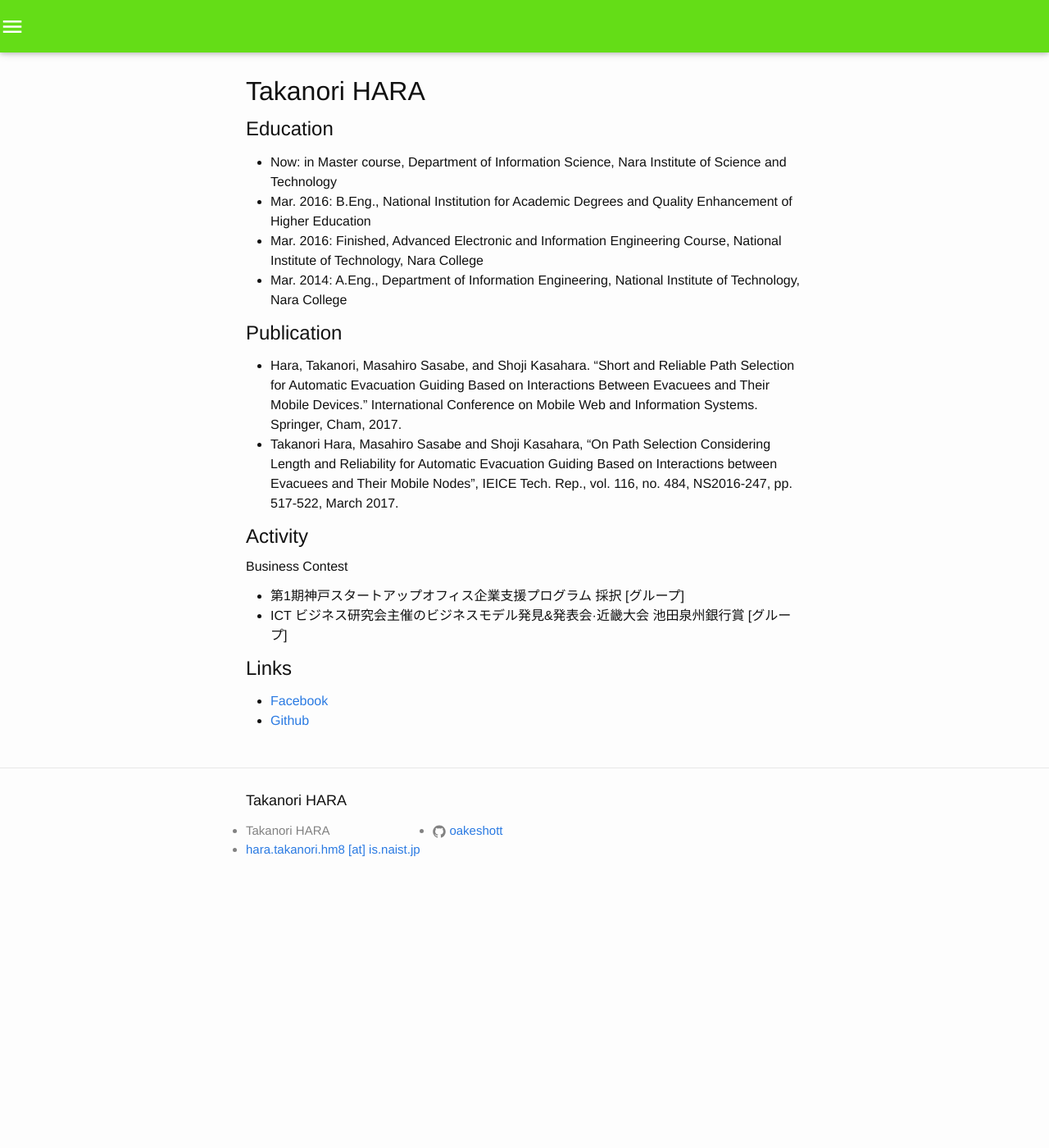
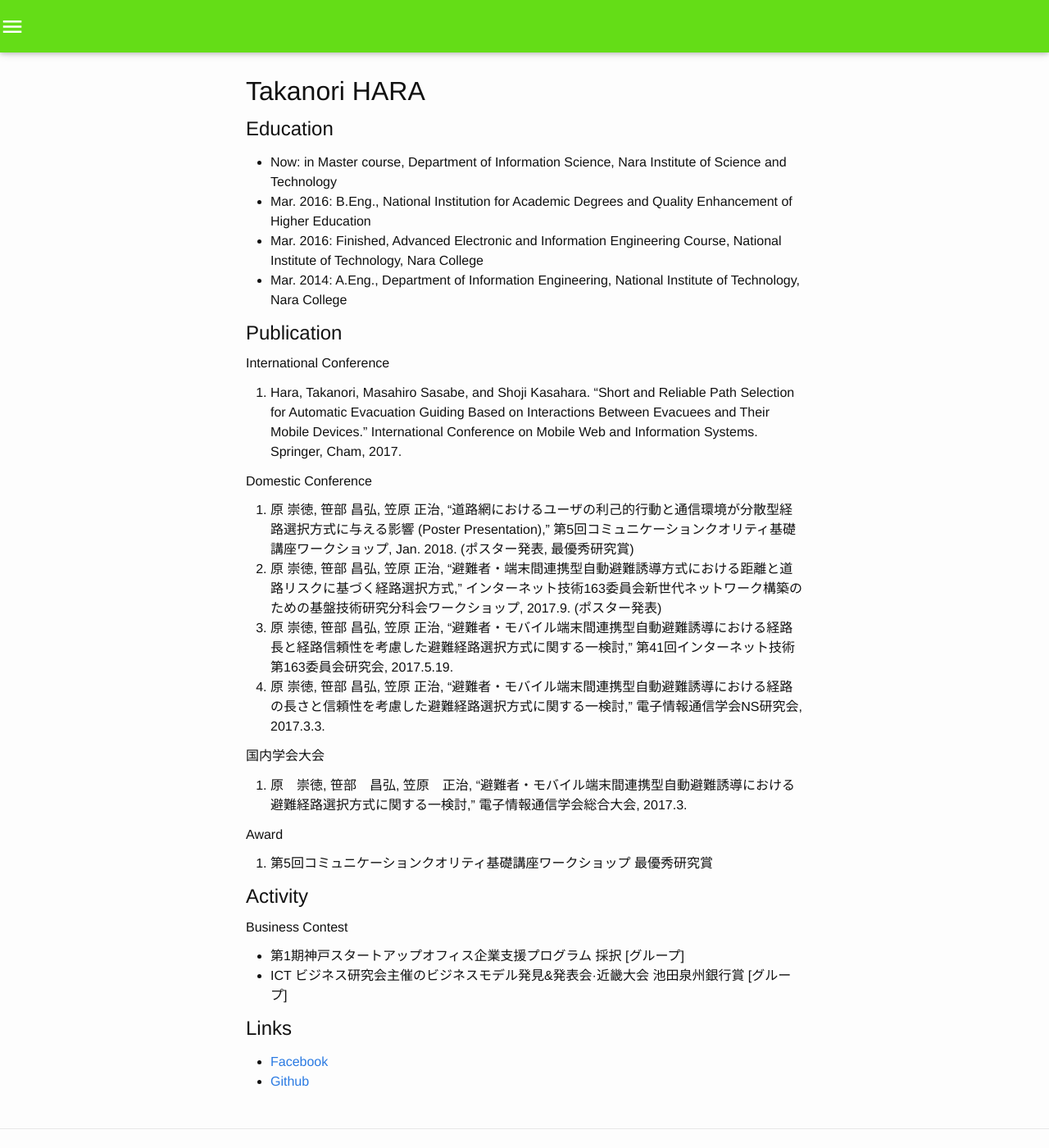
Before and after one commit to oakeshott/oakeshott.github.io, a Jekyll site: the page built from index.md, in a window 1280 px wide and 1400 px high. Shown: the whole window at 82% size. Built offline with Jekyll 4.4.1, drawn with Linux system fonts in a browser that asks for light colours; Markdown is read by kramdown in place of the engine named in the settings.

Commit message:
Commit at 2018-02-01 02:45:26

```diff
--- a/index.md
+++ b/index.md
@@ -14,8 +14,21 @@ permalink: /
 
 ## Publication
 
-* Hara, Takanori, Masahiro Sasabe, and Shoji Kasahara. "Short and Reliable Path Selection for Automatic Evacuation Guiding Based on Interactions Between Evacuees and Their Mobile Devices." International Conference on Mobile Web and Information Systems. Springer, Cham, 2017.
-* Takanori Hara, Masahiro Sasabe and Shoji Kasahara, "On Path Selection Considering Length and Reliability for Automatic Evacuation Guiding Based on Interactions between Evacuees and Their Mobile Nodes", IEICE Tech. Rep., vol. 116, no. 484, NS2016-247, pp. 517-522, March 2017.
+### International Conference
+1. Hara, Takanori, Masahiro Sasabe, and Shoji Kasahara. "Short and Reliable Path Selection for Automatic Evacuation Guiding Based on Interactions Between Evacuees and Their Mobile Devices." International Conference on Mobile Web and Information Systems. Springer, Cham, 2017.
+
+### Domestic Conference
+1. 原 崇徳, 笹部 昌弘, 笠原 正治, “道路網におけるユーザの利己的行動と通信環境が分散型経路選択方式に与える影響 (Poster Presentation),” 第5回コミュニケーションクオリティ基礎講座ワークショップ, Jan. 2018. (ポスター発表, 最優秀研究賞)
+2. 原 崇徳, 笹部 昌弘, 笠原 正治, “避難者・端末間連携型自動避難誘導方式における距離と道路リスクに基づく経路選択方式,” インターネット技術163委員会新世代ネットワーク構築のための基盤技術研究分科会ワークショップ, 2017.9. (ポスター発表)
+3. 原 崇徳, 笹部 昌弘, 笠原 正治, “避難者・モバイル端末間連携型自動避難誘導における経路長と経路信頼性を考慮した避難経路選択方式に関する一検討,” 第41回インターネット技術第163委員会研究会, 2017.5.19.
+4. 原 崇徳, 笹部 昌弘, 笠原 正治, “避難者・モバイル端末間連携型自動避難誘導における経路の長さと信頼性を考慮した避難経路選択方式に関する一検討,” 電子情報通信学会NS研究会, 2017.3.3.
+
+### 国内学会大会
+1. 原　崇徳, 笹部　昌弘, 笠原　正治, “避難者・モバイル端末間連携型自動避難誘導における避難経路選択方式に関する一検討,” 電子情報通信学会総合大会, 2017.3.
+
+### Award
+1. 第5回コミュニケーションクオリティ基礎講座ワークショップ 最優秀研究賞
+
 
 ## Activity
 
```
Also changed, not shown: publication.md (+13 -2 lines).
